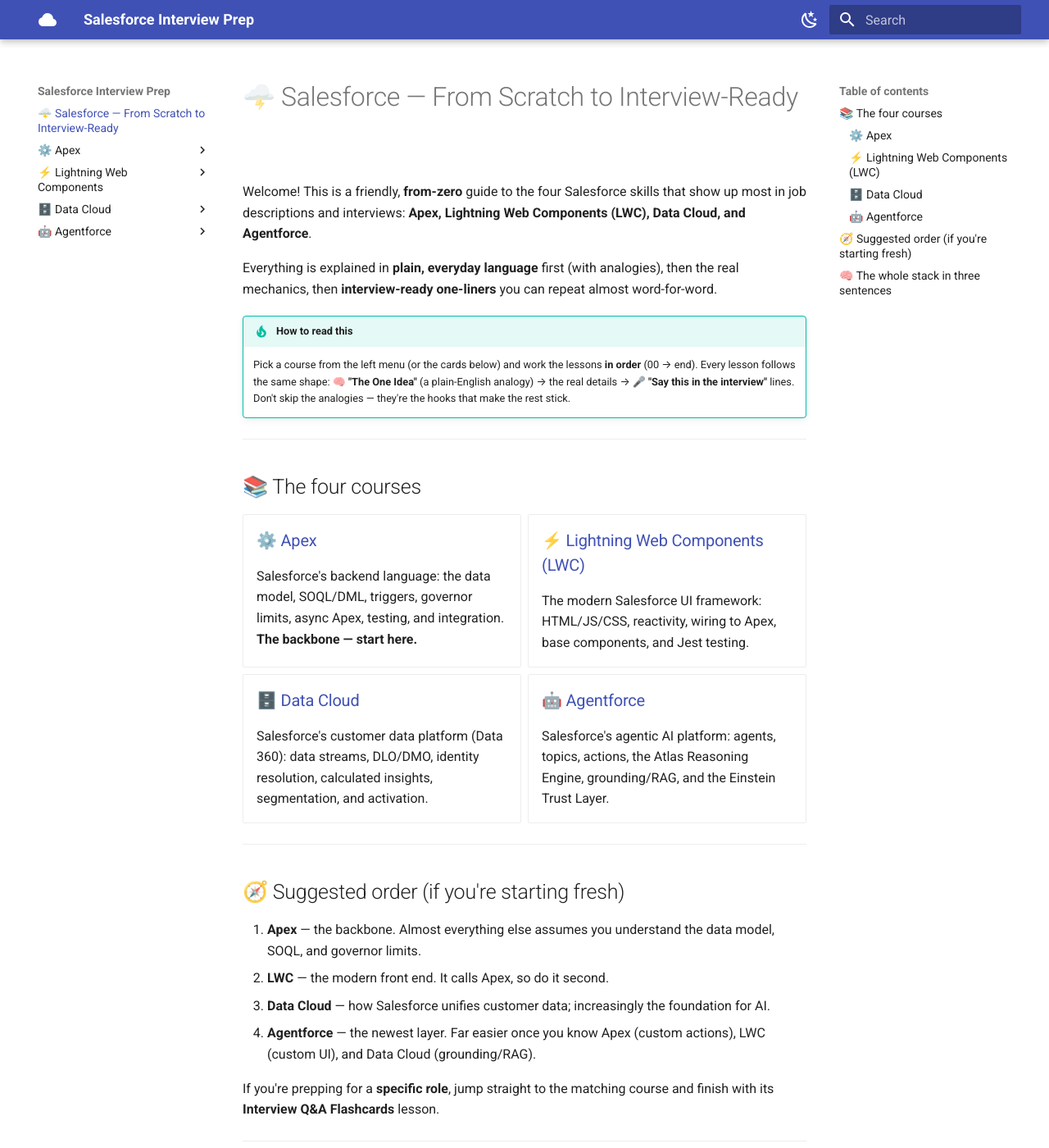
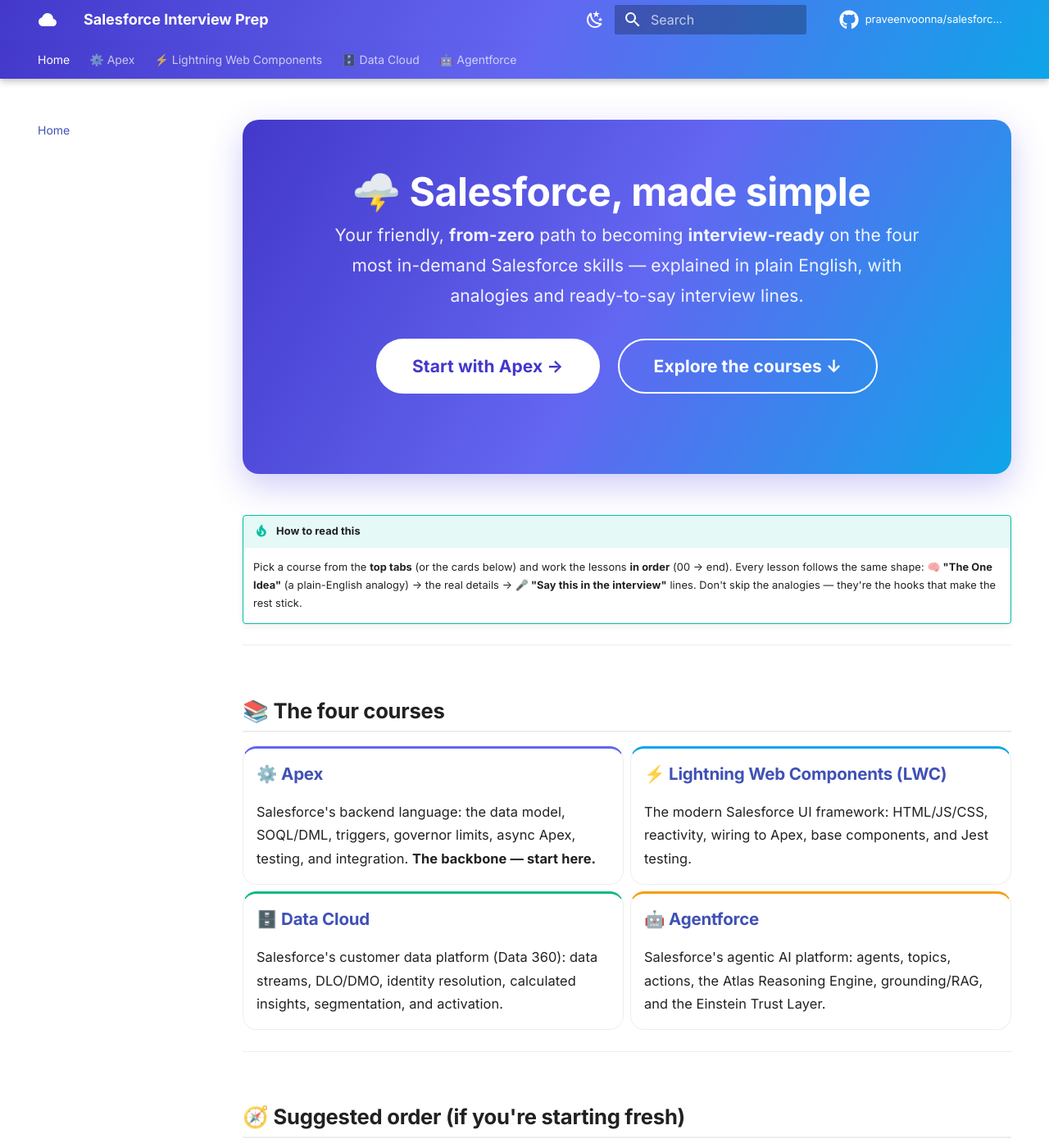
Before and after one commit to praveenvoonna/salesforce-courses, an MkDocs documentation site: the page built from docs/index.md, in a window 1280 px wide and 1400 px high. Shown: the whole window at 82% size. Built offline with MkDocs 1.6.1 and Material for MkDocs 9.7.7, drawn with Linux system fonts in a browser that asks for light colours; comment, search, counter and statistics services are not loaded; some of the changed text lies outside the part shown.

Commit message:
Polish site: hero homepage, nicer typography, tabs, cards, prev/next nav
- Add custom stylesheet (gradient header, readable type, soft callouts,
  rounded colored-header tables, hover course cards)
- Homepage hero with call-to-action buttons; cleaner intro
- Enable navigation tabs (sticky), footer prev/next, breadcrumbs
- Use Inter / JetBrains Mono fonts

```diff
--- a/docs/index.md
+++ b/docs/index.md
@@ -1,14 +1,23 @@
-# 🌩️ Salesforce — From Scratch to Interview-Ready
+---
+title: Home
+hide:
+  - toc
+---
 
-Welcome! This is a friendly, **from-zero** guide to the four Salesforce skills that show up most
-in job descriptions and interviews: **Apex, Lightning Web Components (LWC), Data Cloud, and
-Agentforce**.
+<div class="hero" markdown>
 
-Everything is explained in **plain, everyday language** first (with analogies), then the real
-mechanics, then **interview-ready one-liners** you can repeat almost word-for-word.
+# 🌩️ Salesforce, made simple
+
+Your friendly, **from-zero** path to becoming **interview-ready** on the four most in-demand
+Salesforce skills — explained in plain English, with analogies and ready-to-say interview lines.
+
+[Start with Apex →](Salesforce_Apex_From_Scratch/README.md){ .md-button .md-button--primary }
+[Explore the courses ↓](#the-four-courses){ .md-button }
+
+</div>
 
 !!! tip "How to read this"
-    Pick a course from the left menu (or the cards below) and work the lessons **in order**
+    Pick a course from the **top tabs** (or the cards below) and work the lessons **in order**
     (00 → end). Every lesson follows the same shape:
     **🧠 "The One Idea"** (a plain-English analogy) → the real details → **🎤 "Say this in the
     interview"** lines. Don't skip the analogies — they're the hooks that make the rest stick.
--- /dev/null
+++ b/docs/stylesheets/extra.css
@@ -0,0 +1,132 @@
+/* ============================================================
+   Salesforce Interview Prep — custom look & feel
+   ============================================================ */
+
+:root {
+  --sf-grad: linear-gradient(120deg, #4338ca 0%, #6366f1 50%, #0ea5e9 100%);
+}
+
+/* Gradient header + tabs for a premium feel */
+.md-header,
+.md-tabs {
+  background-image: var(--sf-grad);
+}
+
+/* ---------- Reading typography ---------- */
+.md-typeset {
+  font-size: 0.82rem;
+  line-height: 1.75;
+}
+.md-typeset p,
+.md-typeset li {
+  letter-spacing: 0.1px;
+}
+
+/* Section headings: airy, with a soft underline */
+.md-typeset h2 {
+  margin-top: 2.4em;
+  padding-bottom: 0.25em;
+  font-weight: 700;
+  border-bottom: 2px solid var(--md-default-fg-color--lightest);
+}
+.md-typeset h3 {
+  margin-top: 1.6em;
+  font-weight: 700;
+}
+
+/* ---------- Blockquotes as soft callouts ---------- */
+.md-typeset blockquote {
+  border-left: 0.25rem solid var(--md-primary-fg-color);
+  border-radius: 0.4rem;
+  padding: 0.4rem 1rem;
+  color: var(--md-default-fg-color);
+  background: color-mix(in srgb, var(--md-primary-fg-color) 8%, transparent);
+}
+
+/* ---------- Tables: rounded with a colored header ---------- */
+.md-typeset table:not([class]) {
+  border-radius: 0.6rem;
+  overflow: hidden;
+  box-shadow: 0 1px 4px rgba(0, 0, 0, 0.08);
+  border: none;
+}
+.md-typeset table:not([class]) th {
+  background: var(--md-primary-fg-color);
+  color: #fff;
+  font-weight: 600;
+}
+.md-typeset table:not([class]) tr:hover {
+  background: color-mix(in srgb, var(--md-primary-fg-color) 6%, transparent);
+}
+
+/* ---------- Code blocks ---------- */
+.md-typeset pre > code {
+  border-radius: 0.5rem;
+}
+.md-typeset code {
+  border-radius: 0.3rem;
+}
+
+/* ============================================================
+   Homepage hero
+   ============================================================ */
+.hero {
+  margin: 0 0 2.5rem;
+  padding: 3rem 1.5rem 3.2rem;
+  border-radius: 1rem;
+  text-align: center;
+  color: #fff;
+  background: var(--sf-grad);
+  box-shadow: 0 14px 40px rgba(79, 70, 229, 0.28);
+}
+.hero h1 {
+  margin: 0 0 0.4rem;
+  font-size: 2.4rem;
+  font-weight: 800;
+  color: #fff;
+  line-height: 1.15;
+}
+.hero p {
+  margin: 0.3rem auto 1.4rem;
+  max-width: 36rem;
+  font-size: 1.05rem;
+  color: rgba(255, 255, 255, 0.92);
+}
+.hero .md-button {
+  margin: 0.3rem 0.4rem;
+  border-radius: 2rem;
+  border-color: #fff;
+  color: #fff;
+}
+.hero .md-button--primary {
+  background: #fff;
+  color: #4338ca;
+  border-color: #fff;
+}
+.hero .md-button:hover {
+  background: rgba(255, 255, 255, 0.18);
+  color: #fff;
+  border-color: #fff;
+}
+.hero .md-button--primary:hover {
+  background: #f1f5ff;
+  color: #4338ca;
+}
+
+/* ============================================================
+   Course cards (homepage grid)
+   ============================================================ */
+.md-typeset .grid.cards > ul > li {
+  border-radius: 0.85rem;
+  border: 1px solid var(--md-default-fg-color--lightest);
+  transition: transform 0.18s ease, box-shadow 0.18s ease, border-color 0.18s ease;
+}
+.md-typeset .grid.cards > ul > li:hover {
+  transform: translateY(-4px);
+  box-shadow: 0 14px 30px rgba(0, 0, 0, 0.13);
+  border-color: var(--md-primary-fg-color);
+}
+.md-typeset .grid.cards > ul > li:nth-child(1) { border-top: 3px solid #6366f1; }
+.md-typeset .grid.cards > ul > li:nth-child(2) { border-top: 3px solid #0ea5e9; }
+.md-typeset .grid.cards > ul > li:nth-child(3) { border-top: 3px solid #10b981; }
+.md-typeset .grid.cards > ul > li:nth-child(4) { border-top: 3px solid #f59e0b; }
--- a/mkdocs.yml
+++ b/mkdocs.yml
@@ -2,36 +2,52 @@
 site_description: >-
   From-scratch, interview-ready courses on Salesforce Apex, LWC, Data Cloud, and Agentforce.
 site_url: https://salesforceprep.netlify.app/
+repo_url: https://github.com/praveenvoonna/salesforce-courses
+repo_name: praveenvoonna/salesforce-courses
 docs_dir: docs
+
+extra_css:
+  - stylesheets/extra.css
 
 theme:
   name: material
+  language: en
   icon:
     logo: material/cloud
+    repo: fontawesome/brands/github
   favicon: https://raw.githubusercontent.com/squidfunk/mkdocs-material/master/material/templates/assets/images/favicon.png
+  font:
+    text: Inter
+    code: JetBrains Mono
   features:
     - navigation.instant
+    - navigation.instant.progress
+    - navigation.tabs
+    - navigation.tabs.sticky
     - navigation.tracking
     - navigation.indexes
     - navigation.top
+    - navigation.footer
+    - navigation.path
     - toc.follow
     - search.suggest
     - search.highlight
     - search.share
     - content.code.copy
+    - content.code.annotate
     - content.tooltips
   palette:
     - media: "(prefers-color-scheme: light)"
       scheme: default
       primary: indigo
-      accent: indigo
+      accent: deep purple
       toggle:
         icon: material/weather-night
         name: Switch to dark mode
     - media: "(prefers-color-scheme: dark)"
       scheme: slate
       primary: indigo
-      accent: indigo
+      accent: deep purple
       toggle:
         icon: material/weather-sunny
         name: Switch to light mode
```
